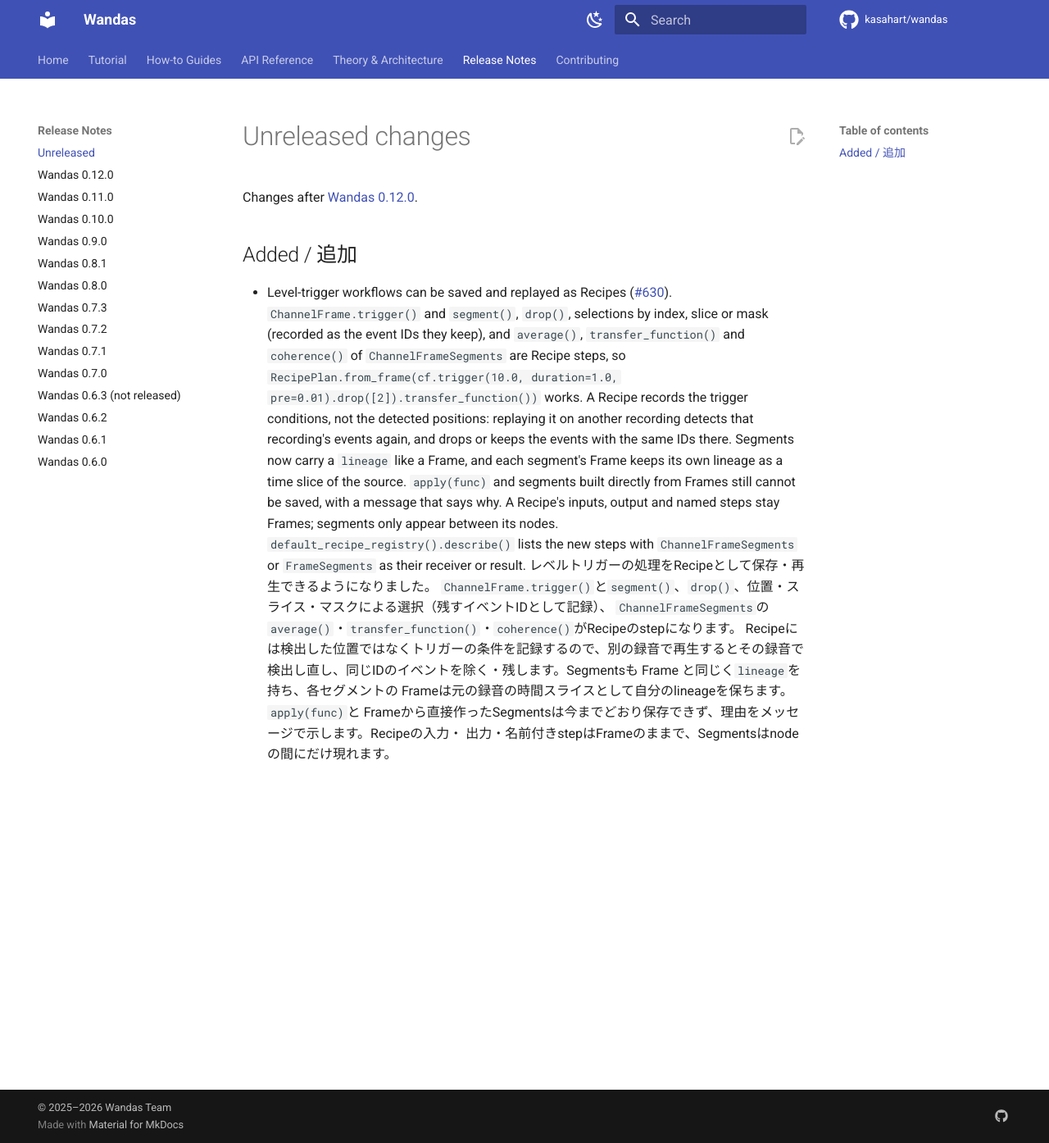
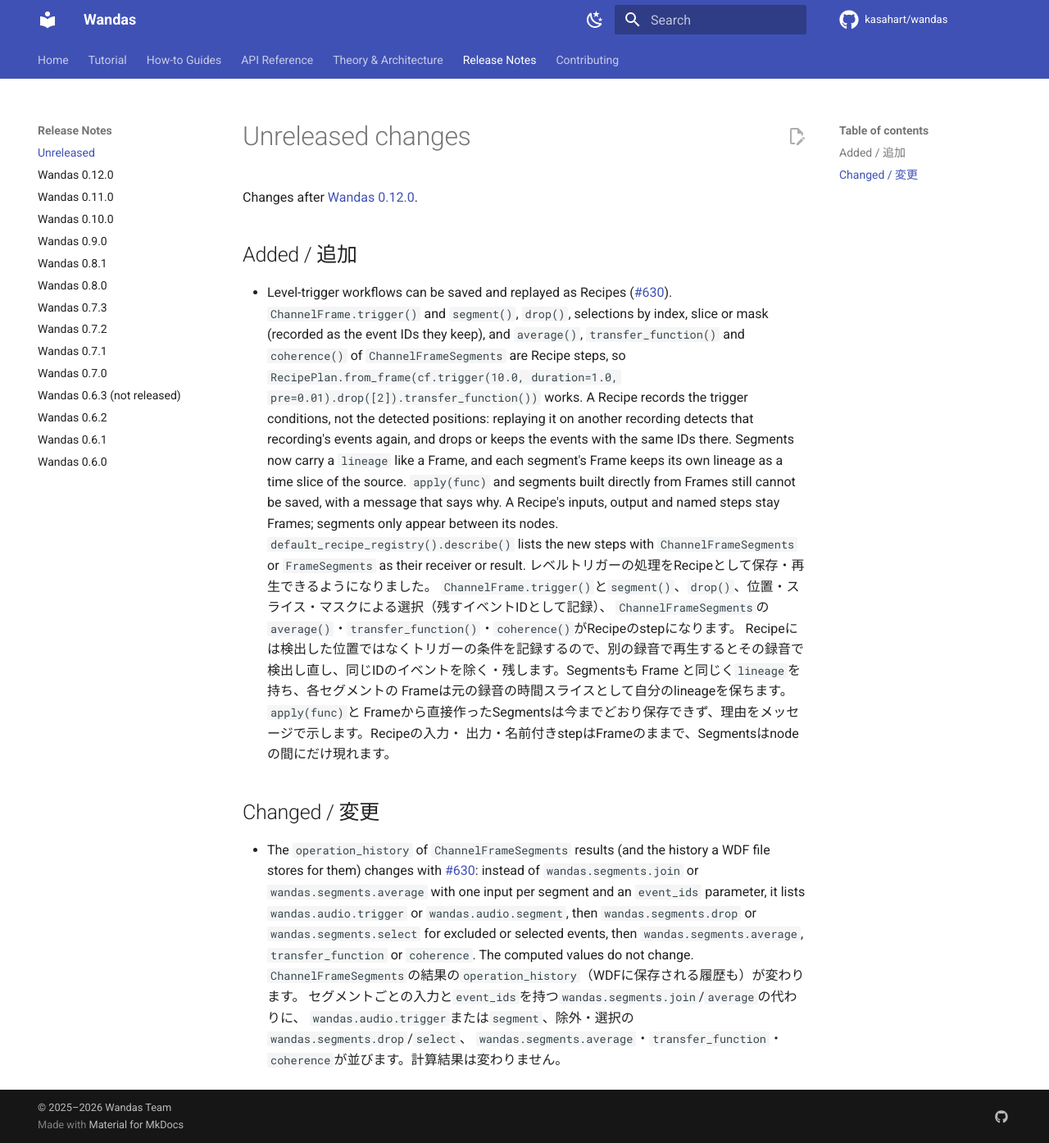
Before and after one commit to kasahart/wandas, an MkDocs documentation site: the page built from docs/src/release-notes/unreleased.md, in a window 1280 px wide and 1394 px high. Shown: the whole window at 82% size. Built offline with MkDocs 1.6.1 and Material for MkDocs 9.7.7, drawn with Linux system fonts in a browser that asks for light colours; comment, search, counter and statistics services are not loaded.

Commit message:
Point the segment warning at the caller; note the history change
Use pairwise._caller_stacklevel() for the out-of-signal UserWarning instead
of a fixed stacklevel, since direct calls and Recipe replay reach it through
different wrapper depths. Record the operation_history change of segment
results under Changed in the release note.

Co-Authored-By: Claude Opus 5.5 <noreply@anthropic.com>
Claude-Session: https://claude.ai/code/session_01VjJX8XHxTdH4rcYCNynPKN

```diff
--- a/docs/src/release-notes/unreleased.md
+++ b/docs/src/release-notes/unreleased.md
@@ -27,3 +27,18 @@ Changes after [Wandas 0.12.0](v0.12.0.md).
   Frameは元の録音の時間スライスとして自分のlineageを保ちます。`apply(func)`と
   Frameから直接作ったSegmentsは今までどおり保存できず、理由をメッセージで示します。Recipeの入力・
   出力・名前付きstepはFrameのままで、Segmentsはnodeの間にだけ現れます。
+
+## Changed / 変更
+
+- The `operation_history` of `ChannelFrameSegments` results (and the history a
+  WDF file stores for them) changes with
+  [#630](https://github.com/kasahart/wandas/issues/630): instead of
+  `wandas.segments.join` or `wandas.segments.average` with one input per segment
+  and an `event_ids` parameter, it lists `wandas.audio.trigger` or
+  `wandas.audio.segment`, then `wandas.segments.drop` or `wandas.segments.select`
+  for excluded or selected events, then `wandas.segments.average`,
+  `transfer_function` or `coherence`. The computed values do not change.
+  `ChannelFrameSegments`の結果の`operation_history`（WDFに保存される履歴も）が変わります。
+  セグメントごとの入力と`event_ids`を持つ`wandas.segments.join`/`average`の代わりに、
+  `wandas.audio.trigger`または`segment`、除外・選択の`wandas.segments.drop`/`select`、
+  `wandas.segments.average`・`transfer_function`・`coherence`が並びます。計算結果は変わりません。
```
Also changed, not shown: 1 other file.
